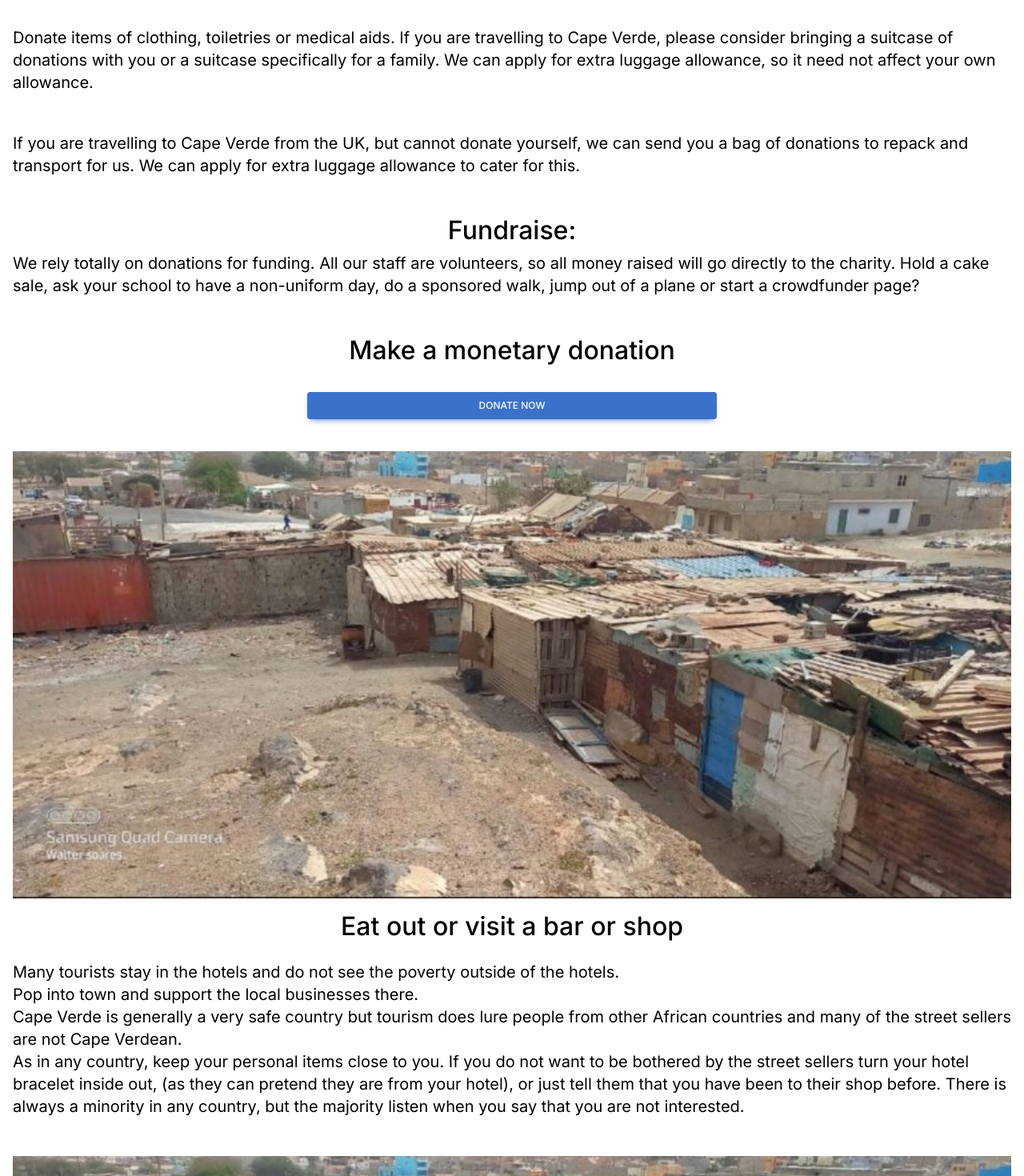
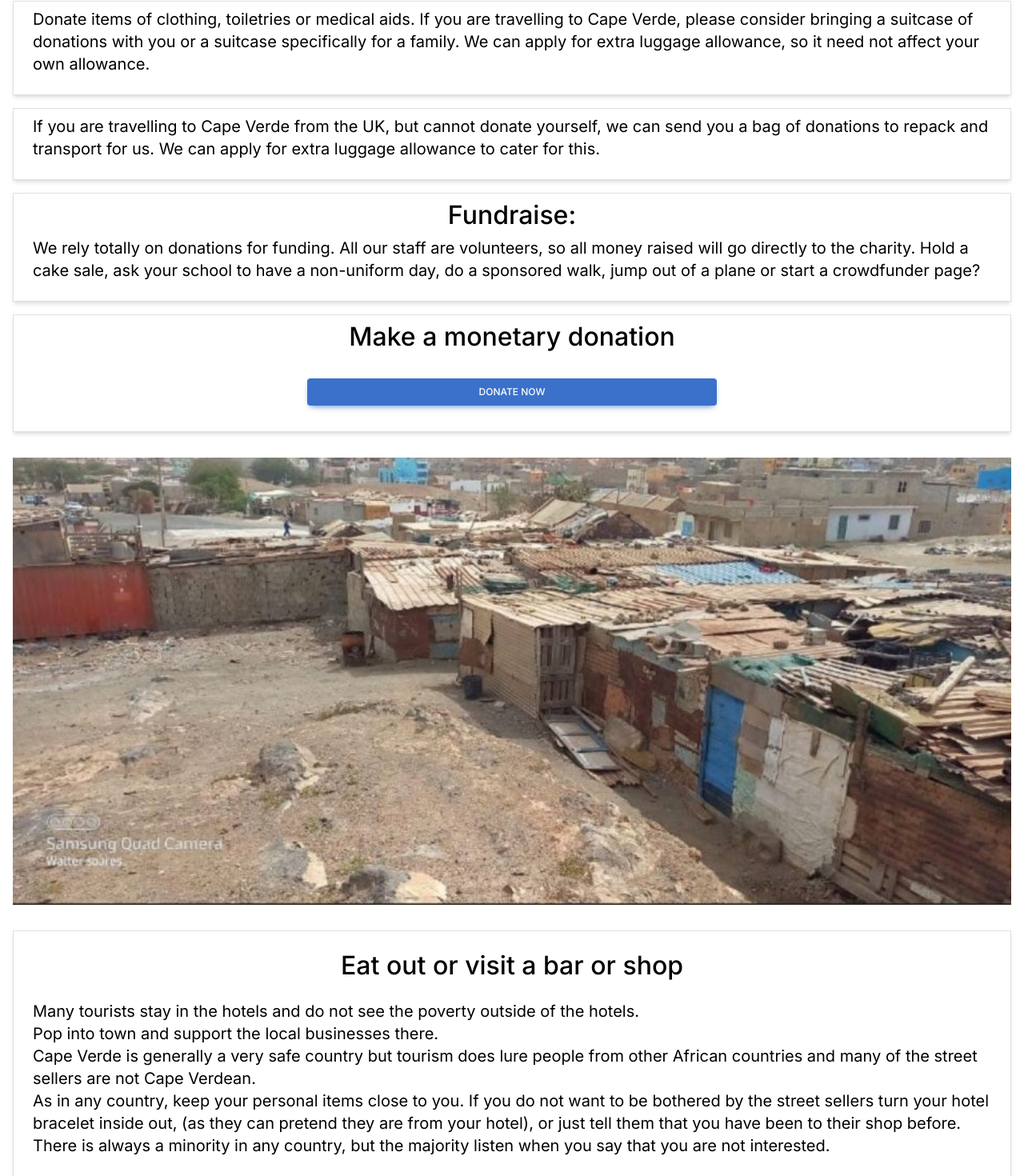
Before and after one commit to jacam666/capeverde, a Next.js app: page /getInvolved in a window 1280 px wide. Shown: the part 197-1667 px from the top of the page at 80% size. Built offline with nearby package versions, Linux system fonts and the light colour scheme.

Commit message:
added styling to the remaining pages to match

```diff
--- a/src/app/getInvolved/page.tsx
+++ b/src/app/getInvolved/page.tsx
@@ -15,29 +15,37 @@ export default function GetInvolved() {
             <div className=' bg-white text-black px-3 text-center'>
                 <h1 className='text-center text-5xl py-3 text-black'>Get Involved</h1>
                 <h2>There are a few ways that you can help the locals: </h2>
-                <p className=' text-black text-xl text-left mt-5 mb-5'>
+                <div className='border border-gray-400 shadow-md py-2  my-3'>
+                    <p className=' px-4 text-black text-xl text-left'>
                         Donate items of clothing, toiletries or medical aids. If you are travelling to Cape Verde, please
                         consider bringing a suitcase of donations with you or a suitcase specifically for a family. We can
                         apply for extra luggage allowance, so it need not affect your own allowance.
                     </p>
-                <p className=' text-black text-xl text-left mb-5'>If you are travelling to Cape Verde from the UK, but cannot donate yourself, we can send you a
+                </div>
+                <div className='border border-gray-400 shadow-md py-2 my-3'>
+                    <p className=' text-black text-xl text-left px-4'>If you are travelling to Cape Verde from the UK, but cannot donate yourself, we can send you a
                         bag of donations to repack and transport for us. We can apply for extra luggage allowance to
-                    cater for this. </p>
-                <div>
+                        cater for this.
+                    </p>
+                </div>
+
+                <div className='border border-gray-400 shadow-md py-2 my-3'>
                     <h2>Fundraise:</h2>
-                    <p className=' text-black text-xl text-left mb-5'>We rely totally on donations for funding. All our staff are volunteers, so all money
+                    <p className=' text-black text-xl text-left  px-4'>We rely totally on donations for funding. All our staff are volunteers, so all money
                         raised will go directly to the charity. Hold a cake sale, ask your school to have a non-uniform
-                        day, do a sponsored walk, jump out of a plane or start a crowdfunder page? </p>
+                        day, do a sponsored walk, jump out of a plane or start a crowdfunder page?
+                    </p>
                 </div>
-                <div>
+                <div className='border border-gray-400 shadow-md py-2 my-3'>
                     <h2>Make a monetary donation</h2>
                     <DonateButton />
                 </div>
                 <div style={{ width: '100%' }}>
                     <Image className='w-full  py-3' src="/images/WhatsApp Image 2024-04-27 at 17.10.27_34eda20e.jpg" alt='young child' width={500} height={500} />
                 </div>
-                <h2>Eat out or visit a bar or shop</h2>
-                <p className='text-black  text-xl py-3 text-left'>
+                <div className='border border-gray-400 shadow-md py-4 my-3'>
+                    <h2 className='px-4'>Eat out or visit a bar or shop</h2>
+                    <p className='text-black  text-xl py-3 text-left px-4'>
                         Many tourists stay in the hotels and do not see the poverty outside
                         of the hotels.<br /> Pop into town and support the local businesses there.<br /> Cape Verde is generally a
                         very safe country but tourism does lure people from other African countries and many of the
@@ -47,6 +55,8 @@ export default function GetInvolved() {
                         There is always a minority in any country, but the majority listen when you say that you are not
                         interested.
                     </p>
+                </div>
+
                 <div>
                     <Image className='w-full  py-3' src="/images/WhatsApp Image 2024-04-27 at 17.10.27_34eda20e.jpg" alt='young child' width={500} height={500} />
                 </div>
--- a/src/app/whatWeDo/page.tsx
+++ b/src/app/whatWeDo/page.tsx
@@ -15,7 +15,7 @@ export default function WhatWeDo() {
             {/* <div className=' bg-gradient-to-r from-blue-100 to-slate-600'> */}
             <div className=' bg-white'>
                 <h1 className='text-center text-5xl py-3 text-black'>What we do</h1>
-                <div className='border border-gray-400  shadow-md py-2 mx-3' style={{  margin: 'auto' }}>
+                <div className='border border-gray-400  shadow-md py-2 mx-3'>
                     <p className='px-4 text-black text-xl '>
                         My Cape Verde aims to help as many families as possible living in poverty.<br />
                         We provide food parcels, funded by monetary donations and fund raising.<br /> We provide clothing ,
@@ -29,7 +29,7 @@ export default function WhatWeDo() {
                 <div style={{ width: '100%' }}>
                     <Image className='w-full px-3 py-3' src="/images/OIP (1).jpeg" alt='young child' width={500} height={500} />
                 </div>
-                <div className='border border-gray-400  shadow-sm py-2 mx-3' style={{ margin: 'auto'}}>
+                <div className='border border-gray-400  shadow-sm py-2 mx-3'>
                     <p className='text-black px-4 text-xl py-3'>
                         We provide a Christmas gift bag to as many children as possible at Christmas. Most of these
                         children would not be getting a gift otherwise.<br /> The bags contain a toy, toothpaste, toothbrush
--- a/src/app/whoWeAre/page.tsx
+++ b/src/app/whoWeAre/page.tsx
@@ -14,22 +14,24 @@ export default function WhoWeAre() {
             <ResponsiveNavbar />
             <div className=' bg-white'>
                 <h1 className='text-center text-5xl py-3 text-black'>Who we are</h1>
-                <p className='px-3 text-black text-xl'>
+                <div className='border border-gray-400  shadow-md py-2 mx-3' style={{ margin: 'auto' }}>
+                    <p className='px-4 text-black text-xl'>
                         The lack of tourism caused by the Covid pandemic, hit the Cape Verde islands hard. Locals
                         already stretched to the limit were left with little or no income and many with very little food.
                         Our trustee Lisa and two friends started helping the locals and in February 2022 formed the
-                    charity Cape Verde in Need. < br/>
+                        charity Cape Verde in Need. < br />
                         Over the course of 4 years, the charity helped thousands of locals,
                         providing food, clothing, toiletries and activities. When the charity ended in May 2024, Lisa and
                         Ivanilson (one of their main volunteers) decided to continue to aid people.<br /> So many Cape
                         Verdeans are still living in extreme poverty and deprivation and My Cape Verde is continuing to
                         improve people’s lives.
                     </p>
+                </div>
                 <div style={{ width: '100%' }}>
                     <Image className='w-full px-3 py-3' src="/images/WhatsApp Image 2024-04-27 at 17.10.27_34eda20e.jpg" alt='young child' width={500} height={500} />
                 </div>
                 <h1 className='text-center text-black text-5xl'>Our mission:</h1>
-                <div className='text-left text-black px-3 text-xl'>
+                <div className='text-left text-black px-4 text-xl border border-gray-400  shadow-md py-2 mx-3'>
                     <li>To provide the locals in need with food parcels  </li>
                     <li>To provide clothing – the majority are provided by donations </li>
                     <li>To provide toiletries – many adults and children do not own a toothbrush </li>
```
Lines whose indentation alone changed are shown as unchanged.
